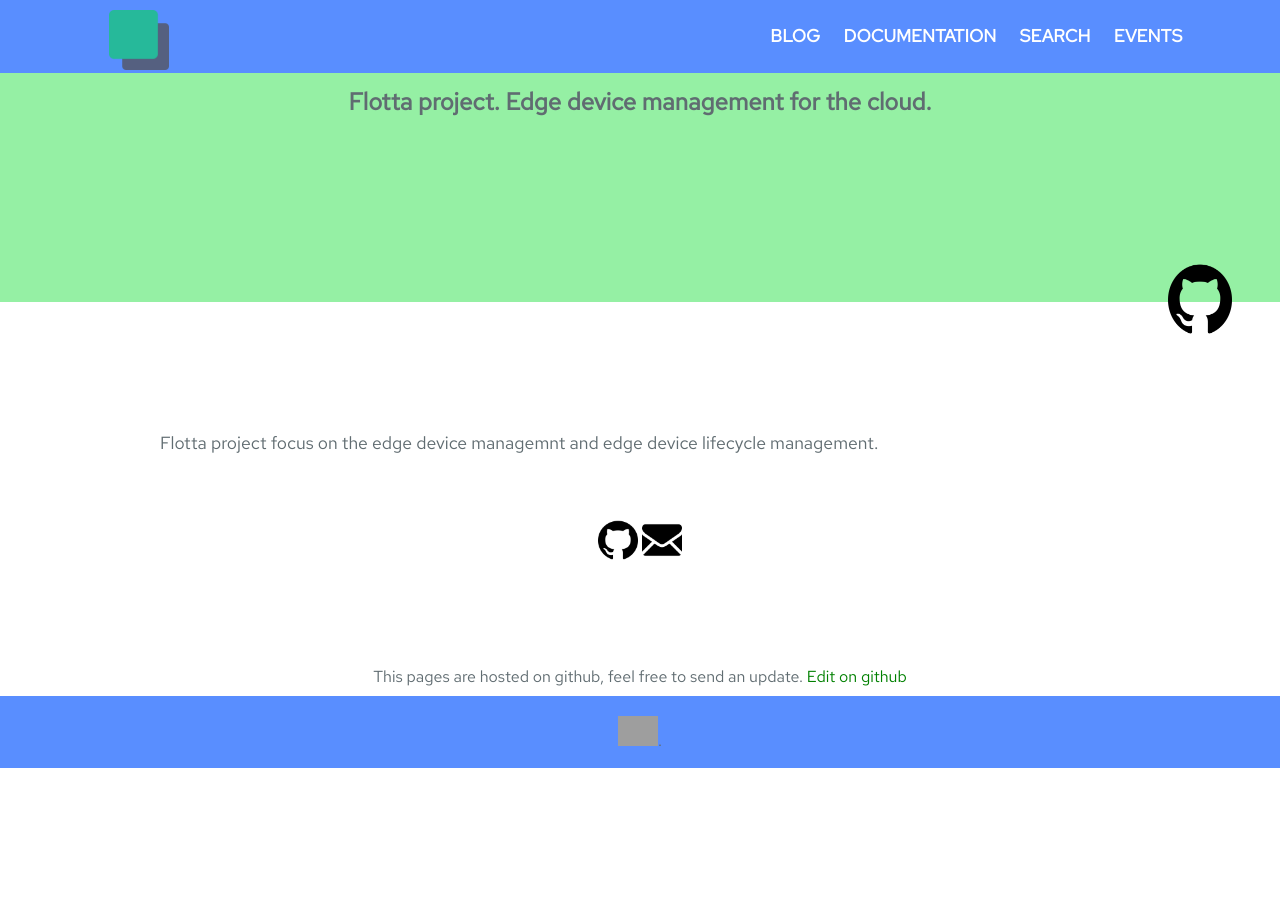
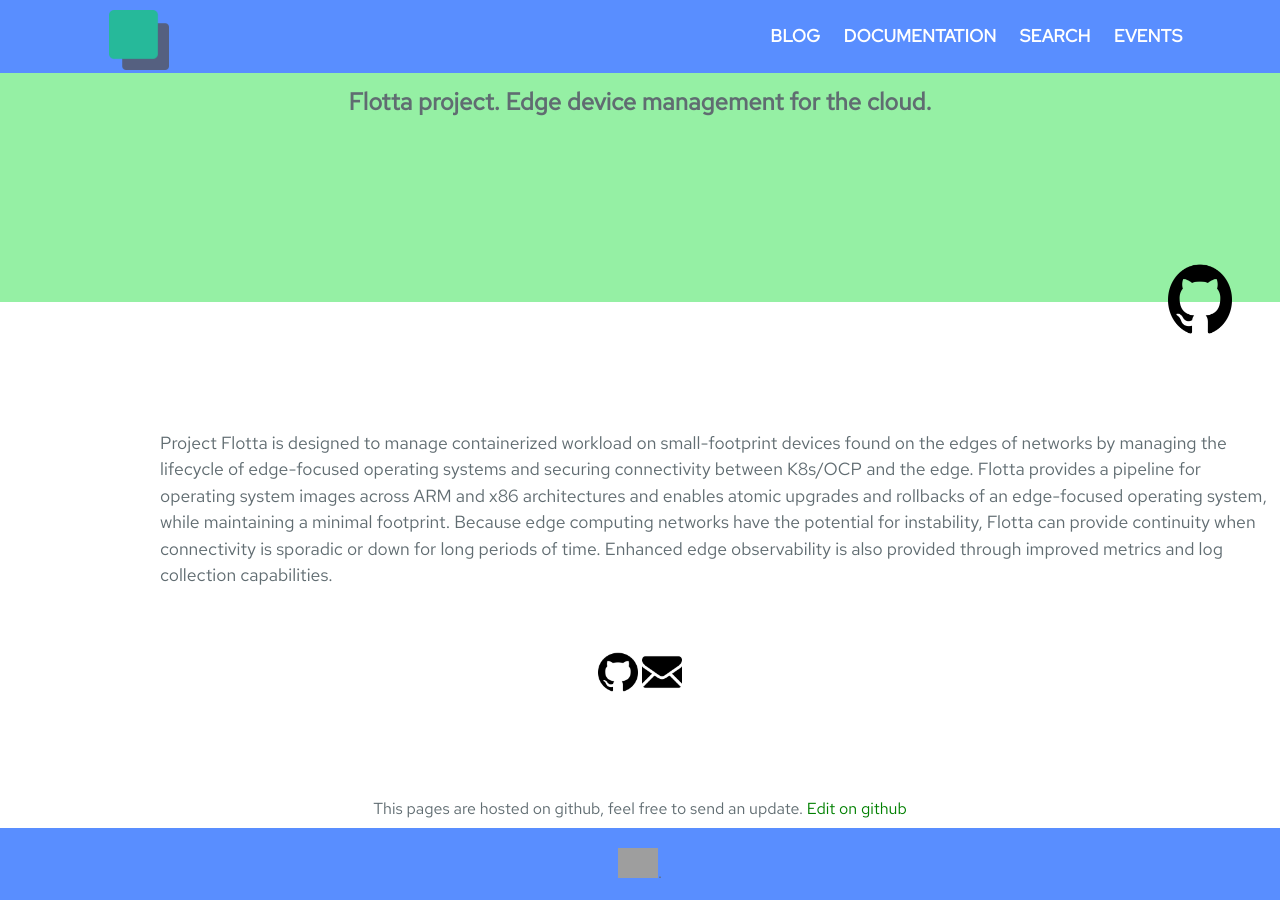
Before and after one commit to project-flotta/project-flotta.github.io, a Jekyll site: the page built from index.md, in a window 1280 px wide and 900 px high, scrolled down 170 px. Built offline with Jekyll 4.4.1, drawn with Linux system fonts in a browser that asks for light colours; before the commit the page ends 938 px from its top, so only the background shows below that; grey boxes are pictures that could not be loaded.

Commit message:
update index.md

```diff
--- a/index.md
+++ b/index.md
@@ -2,4 +2,4 @@
 layout: home
 ---
 
-Flotta project focus on the edge device managemnt and edge device lifecycle management.
+Project Flotta is designed to manage containerized workload on small-footprint devices found on the edges of networks by managing the lifecycle of edge-focused operating systems and securing connectivity between K8s/OCP and the edge. Flotta provides a pipeline for operating system images across ARM and x86 architectures and enables atomic upgrades and rollbacks of an edge-focused operating system, while maintaining a minimal footprint. Because edge computing networks have the potential for instability, Flotta can provide continuity when connectivity is sporadic or down for long periods of time. Enhanced edge observability is also provided through improved metrics and log collection capabilities.
```
